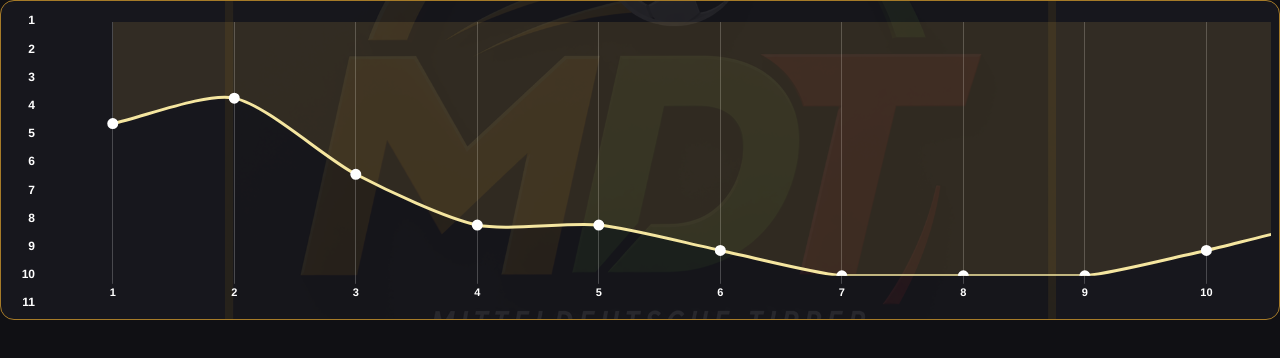
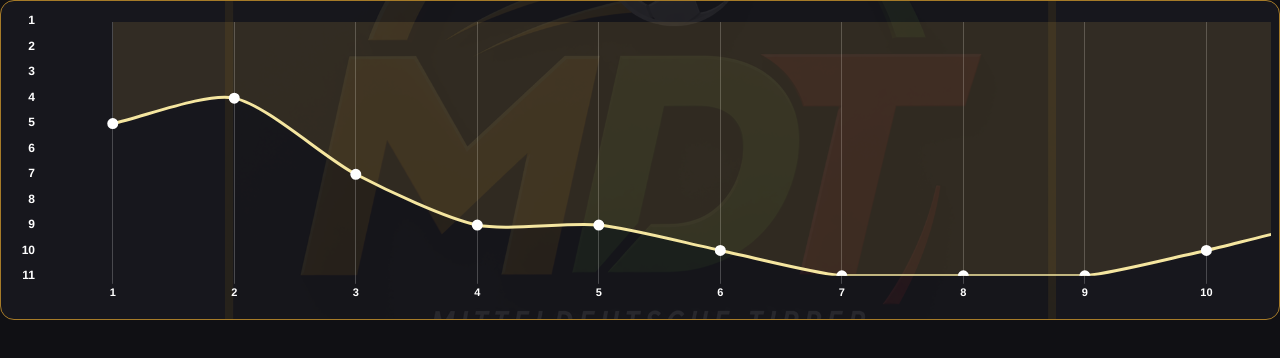
Before and after one commit to shelfspot/MDT-Diagramm, a plain HTML site: page index.html in a window 1280 px wide. Drawn offline with nearby package versions, Linux system fonts and the light colour scheme.

Commit message:
Update index.html

```diff
--- a/index.html
+++ b/index.html
@@ -326,7 +326,7 @@
             layout: {
               padding: {
                 top: 8,
-                bottom: 8
+                bottom: 35
               }
             },
             plugins: {
```
